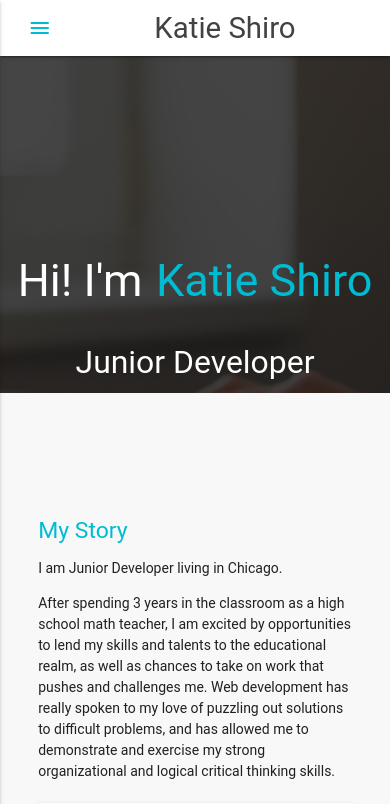
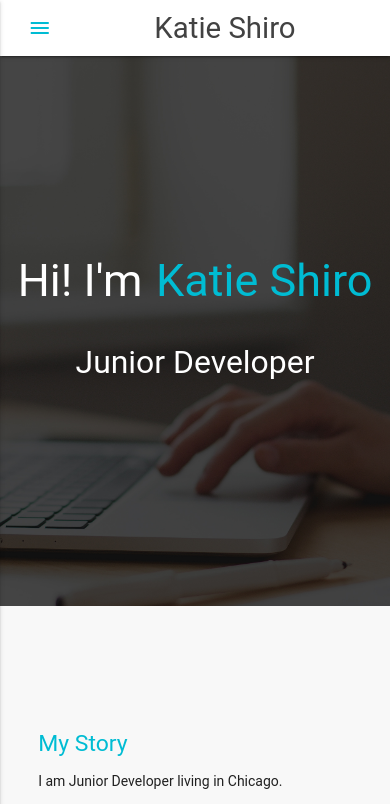
Before and after one commit to kshiro622/portfolio, a PHP site: page / in a window 390 px wide. Shown: the top 804 px of the page. Run offline with PHP 8.4, Linux system fonts and the light colour scheme; some libraries are stand-ins or nearby versions; some web fonts are replaced.

Commit message:
mobile div heights

```diff
--- a/assets/css/style.css
+++ b/assets/css/style.css
@@ -41,24 +41,6 @@ footer.page-footer {
     height: 100%;
 }
 
-#header {
-    height: 550px;
-}
-
-.header-img {
-    height: 700px;
-}
-
-.title {
-    display: inline-block;
-    margin-top: 200px
-}
-
-#name {
-    color: #00bcd3;
-    margin-left: 10px
-}
-
 .blue-txt {
     color: #00bcd3;
 }
@@ -97,6 +79,27 @@ footer.page-footer {
 
 .margin-left-60 {
     margin-left: 60px
+}
+
+
+/*Header*/
+
+.header-img {
+    height: 700px;
+}
+
+.title {
+    display: inline-block;
+    margin-top: 200px
+}
+
+#name {
+    color: #00bcd3;
+    margin-left: 10px
+}
+
+#header-div {
+    height: 550px
 }
 
 
@@ -199,6 +202,10 @@ footer.page-footer {
 
 /*contact*/
 
+#contact {
+    height: 550px
+}
+
 
 /*media queries*/
 
@@ -216,3 +223,17 @@ footer.page-footer {
         width: 40px;
     }
 }
+
+
+/*
+@media only screen and (max-width: 375px) {
+    #header {
+        height: 700px
+    }
+    #tech-skills {
+        height: 1500px
+    }
+    #contact {
+        height: 600px
+    }
+}*/
--- a/index.html
+++ b/index.html
@@ -39,9 +39,9 @@
         </div>
     </nav>
     <!--Header-->
-    <div class="parallax-container">
+    <div id="header" class="parallax-container">
         <div class="parallax"><img class="header-img" src="assets/images/home-image.jpg"> </div>
-        <div class="center-align">
+        <div id="header-div" class="center-align">
             <h1 class="title" id="hi">Hi! I'm</h1>
             <h1 class="title" id="name">Katie Shiro</h1>
             <h4 class="subtitle">Junior Developer</h4>
```
